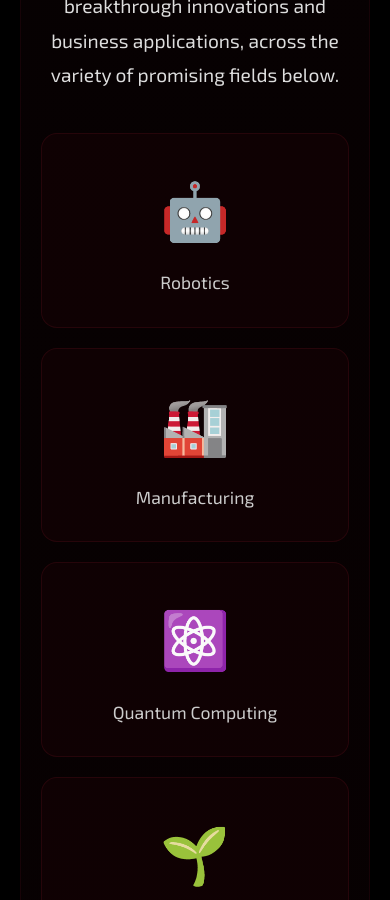
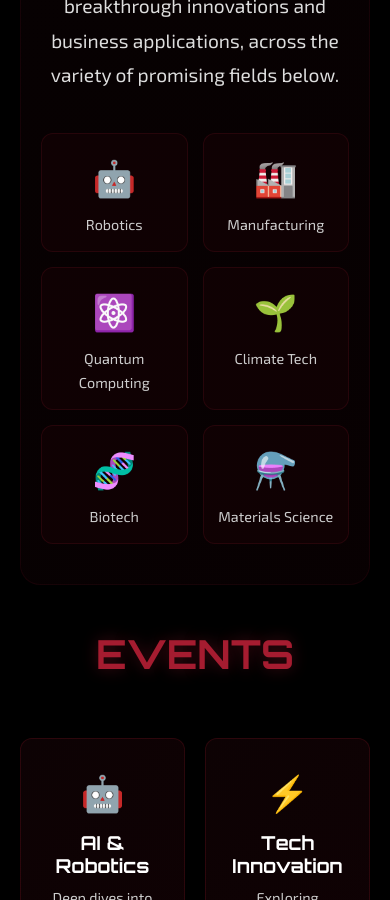
Before and after one commit to gini007/site, a React (Create React App) app: page / in a window 390 px wide. Shown: the part 1100-2000 px from the top of the page. Built offline with nearby package versions, Linux system fonts and the light colour scheme.

Commit message:
Make mobile site more compact

```diff
--- a/src/components/About.tsx
+++ b/src/components/About.tsx
@@ -49,12 +49,13 @@ const TechIconsGrid = styled.div`
 
   @media (max-width: 768px) {
     grid-template-columns: repeat(2, 1fr);
-    gap: 30px;
+    gap: 20px;
+    max-width: 500px;
   }
 
-  @media (max-width: 480px) {
-    grid-template-columns: 1fr;
-    gap: 20px;
+  @media (max-width: 400px) {
+    gap: 15px;
+    max-width: 350px;
   }
 `;
 
@@ -73,6 +74,15 @@ const TechIconItem = styled(motion.div)`
     border-color: rgba(165, 28, 48, 0.3);
     box-shadow: 0 15px 35px rgba(165, 28, 48, 0.15);
   }
+
+  @media (max-width: 768px) {
+    padding: 20px 15px;
+    border-radius: 12px;
+  }
+
+  @media (max-width: 400px) {
+    padding: 15px 10px;
+  }
 `;
 
 const TechIcon = styled.div`
@@ -83,6 +93,16 @@ const TechIcon = styled.div`
   ${TechIconItem}:hover & {
     transform: scale(1.2);
   }
+
+  @media (max-width: 768px) {
+    font-size: 2.8rem;
+    margin-bottom: 10px;
+  }
+
+  @media (max-width: 400px) {
+    font-size: 2.2rem;
+    margin-bottom: 8px;
+  }
 `;
 
 const TechLabel = styled.span`
@@ -90,6 +110,14 @@ const TechLabel = styled.span`
   color: #ccc;
   text-align: center;
   font-weight: 500;
+
+  @media (max-width: 768px) {
+    font-size: 1rem;
+  }
+
+  @media (max-width: 400px) {
+    font-size: 0.9rem;
+  }
 `;
 
 const techData = [
--- a/src/components/CoreSystems.tsx
+++ b/src/components/CoreSystems.tsx
@@ -31,11 +31,10 @@ const FeaturesGrid = styled.div`
 
   @media (max-width: 900px) {
     grid-template-columns: repeat(2, 1fr);
-    gap: 30px;
+    gap: 25px;
   }
 
-  @media (max-width: 600px) {
-    grid-template-columns: 1fr;
+  @media (max-width: 500px) {
     gap: 20px;
   }
 `;
@@ -71,12 +70,31 @@ const FeatureCard = styled(motion.div)`
   &:hover::before {
     transform: translateX(100%);
   }
+
+  @media (max-width: 900px) {
+    padding: 30px 20px;
+  }
+
+  @media (max-width: 500px) {
+    padding: 25px 15px;
+    border-radius: 12px;
+  }
 `;
 
 const FeatureIcon = styled.div`
   font-size: 3rem;
   margin-bottom: 20px;
   color: #A51C30;
+
+  @media (max-width: 900px) {
+    font-size: 2.5rem;
+    margin-bottom: 15px;
+  }
+
+  @media (max-width: 500px) {
+    font-size: 2.2rem;
+    margin-bottom: 12px;
+  }
 `;
 
 const FeatureTitle = styled.h4`
@@ -84,11 +102,31 @@ const FeatureTitle = styled.h4`
   font-size: 1.5rem;
   margin-bottom: 15px;
   color: #fff;
+
+  @media (max-width: 900px) {
+    font-size: 1.3rem;
+    margin-bottom: 12px;
+  }
+
+  @media (max-width: 500px) {
+    font-size: 1.2rem;
+    margin-bottom: 10px;
+  }
 `;
 
 const FeatureDescription = styled.p`
   color: #ccc;
   line-height: 1.6;
+
+  @media (max-width: 900px) {
+    font-size: 0.95rem;
+    line-height: 1.5;
+  }
+
+  @media (max-width: 500px) {
+    font-size: 0.9rem;
+    line-height: 1.4;
+  }
 `;
 
 const featuresData = [
--- a/src/components/Leadership.tsx
+++ b/src/components/Leadership.tsx
@@ -43,12 +43,13 @@ const LeadershipGrid = styled.div`
 
   @media (max-width: 900px) {
     grid-template-columns: repeat(2, 1fr);
-    gap: 30px;
+    gap: 25px;
+    max-width: 700px;
   }
 
-  @media (max-width: 600px) {
-    grid-template-columns: 1fr;
+  @media (max-width: 500px) {
     gap: 20px;
+    max-width: 500px;
   }
 `;
 
@@ -68,6 +69,17 @@ const LeaderCard = styled(motion.div)`
     box-shadow: 0 20px 40px rgba(165, 28, 48, 0.15);
     transform: translateY(-5px);
   }
+
+  @media (max-width: 900px) {
+    padding: 30px 25px;
+    max-width: 300px;
+  }
+
+  @media (max-width: 500px) {
+    padding: 25px 20px;
+    border-radius: 15px;
+    max-width: 220px;
+  }
 `;
 
 const ProfileImage = styled.img`
@@ -83,6 +95,18 @@ const ProfileImage = styled.img`
     border-color: rgba(165, 28, 48, 0.6);
     transform: scale(1.05);
   }
+
+  @media (max-width: 900px) {
+    width: 120px;
+    height: 120px;
+    margin-bottom: 20px;
+  }
+
+  @media (max-width: 500px) {
+    width: 100px;
+    height: 100px;
+    margin-bottom: 15px;
+  }
 `;
 
 const LeaderName = styled.h3`
@@ -90,6 +114,16 @@ const LeaderName = styled.h3`
   font-size: 1.45rem;
   margin-bottom: 10px;
   color: #A51C30;
+
+  @media (max-width: 900px) {
+    font-size: 1.3rem;
+    margin-bottom: 8px;
+  }
+
+  @media (max-width: 500px) {
+    font-size: 1.2rem;
+    margin-bottom: 6px;
+  }
 `;
 
 const LeaderTitle = styled.h4`
@@ -97,6 +131,16 @@ const LeaderTitle = styled.h4`
   margin-bottom: 20px;
   color: #fff;
   font-weight: 300;
+
+  @media (max-width: 900px) {
+    font-size: 1.15rem;
+    margin-bottom: 15px;
+  }
+
+  @media (max-width: 500px) {
+    font-size: 1.1rem;
+    margin-bottom: 12px;
+  }
 `;
 
 const LeaderBio = styled.p`
```
